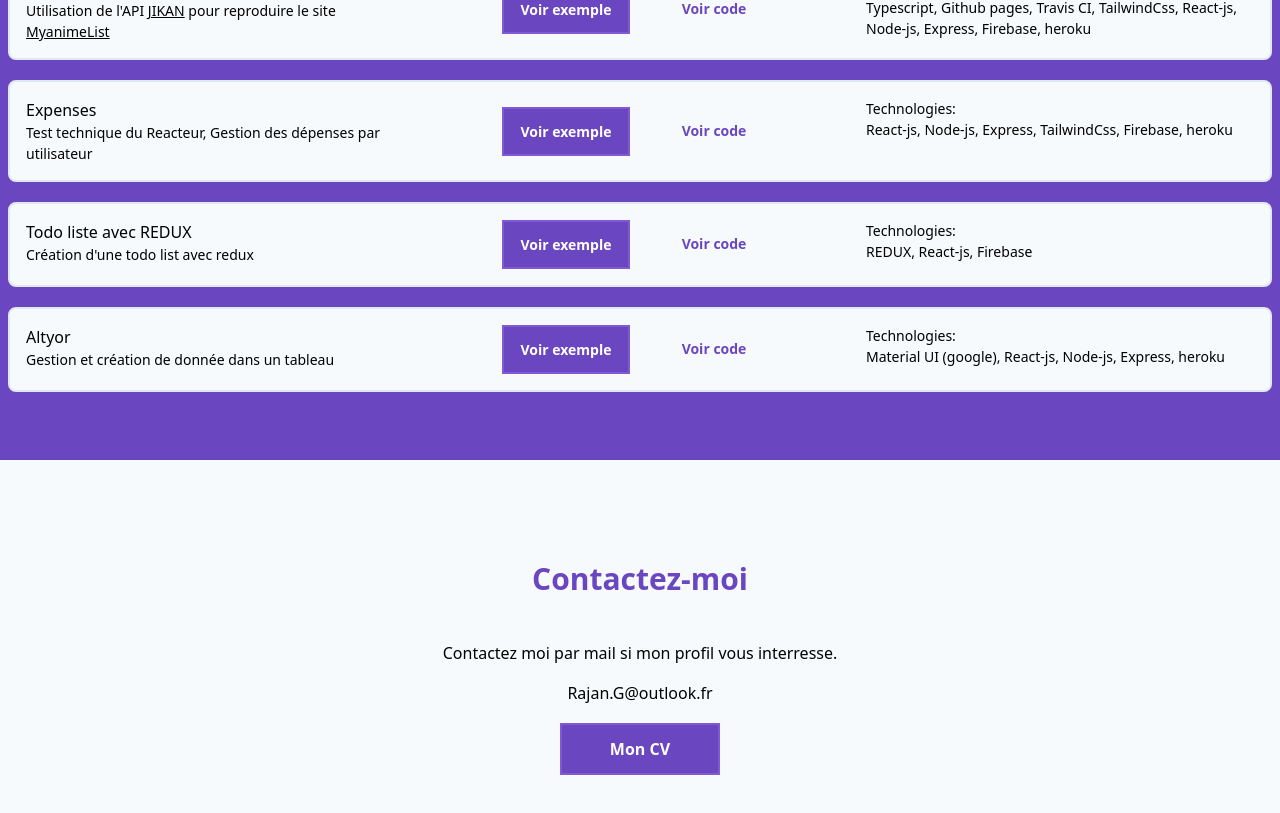
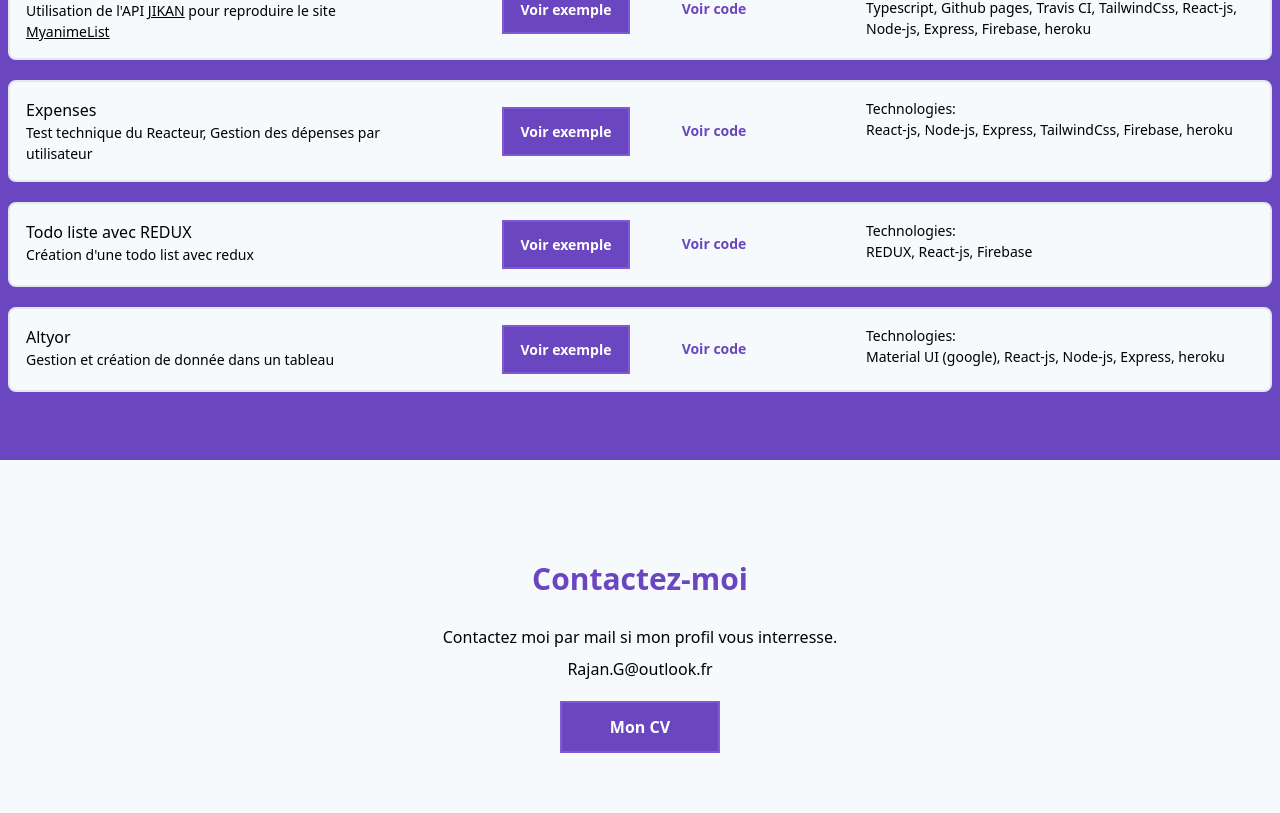
Before and after one commit to Magizchi/portefolio, a React (Create React App) app: page / in a window 1280 px wide. Shown: the part 1011-1824 px from the top of the page. Built offline with nearby package versions, Linux system fonts and the light colour scheme.

Commit message:
style:update contact section

```diff
--- a/src/containers/Home/index.tsx
+++ b/src/containers/Home/index.tsx
@@ -244,22 +244,20 @@ const Home = () => {
         </ul>
       </section>
       <section id="contact" className="py-12 mb-12">
-        <div className="grid grid-cols-3 gap-4">
-          <h2 className="flex justify-center col-start-2 col-end-3 mb-6 text-3xl font-bold text-purple-700">
+        <div className="flex flex-col justify-center">
+          <h2 className="flex justify-center mb-6 text-3xl font-bold text-purple-700">
             Contactez-moi
           </h2>
-          <p className="col-start-2 col-end-3">
+          <p className="mb-2">
             Contactez moi par mail si mon profil vous interresse.
           </p>
-          <span className="flex justify-center col-start-2 col-end-3">
-            <a
-              href="mailto:Rajan.G@outlook.fr"
-              className="flex justify-center col-start-2 border-b-2 border-transparent hover:border-purple-700 "
-            >
-              Rajan.G@outlook.fr
-            </a>
-          </span>
-          <span className="flex justify-center col-start-2 col-end-3">
+          <a
+            href="mailto:Rajan.G@outlook.fr"
+            className="flex justify-center mb-5 border-transparent hover:border-purple-700 "
+          >
+            Rajan.G@outlook.fr
+          </a>
+          <div className="flex justify-center ">
             <a
               target="blanc"
               href="https://firebasestorage.googleapis.com/v0/b/showyourself-3884f.appspot.com/o/Rajan.G.pdf?alt=media"
@@ -267,7 +265,7 @@ const Home = () => {
             >
               Mon CV
             </a>
-          </span>
+          </div>
         </div>
       </section>
     </body>
```
